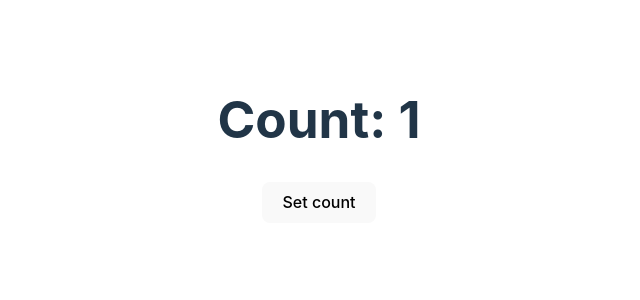
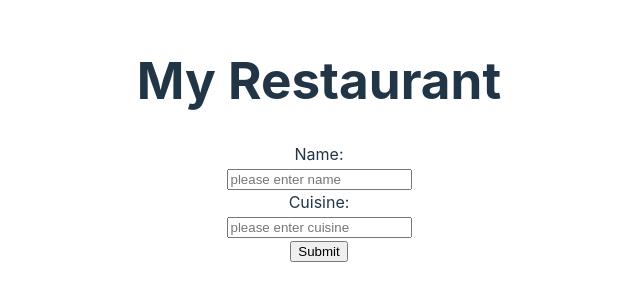
Before and after one commit to XiaoyangJin/Codepath_WEB102_Labs, a React (Vite) app in the folder course_practice/: page / in a window 1280 px wide. Shown: the part 260-560 px from the top of the page, without its empty margins (321-961 px from the left). Built offline with nearby package versions, Linux system fonts and the light colour scheme.

Commit message:
Basic setup for Restaurant project

```diff
--- a/course_practice/src/App.jsx
+++ b/course_practice/src/App.jsx
@@ -2,17 +2,17 @@ import { useState } from 'react'
 import './App.css'
 
 function App() {
-  const [count, setCount] = useState({ likes: 1 })
-
-  function handleCount() {
-
-    setCount({ likes: count.likes + 1 });
-  }
 
   return (
     <>
-      <h1>Count: {count.likes}</h1>
-      <button onClick={handleCount}>Set count</button>
+      <h1>My Restaurant</h1>
+      <form>
+        <label htmlFor='name'>Name: </label><br />
+        <input type="text" name='name' id='name' placeholder='please enter name' /><br />
+        <label htmlFor='cuisine'>Cuisine: </label><br />
+        <input type="text" name='cuisine' id='cuisine' placeholder='please enter cuisine' /><br />
+        <input type="submit" />
+      </form>
     </>
   )
 }
```
